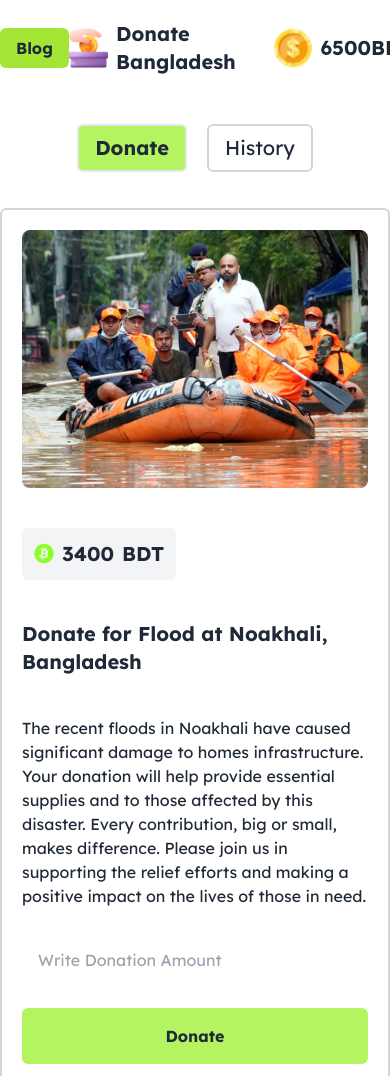
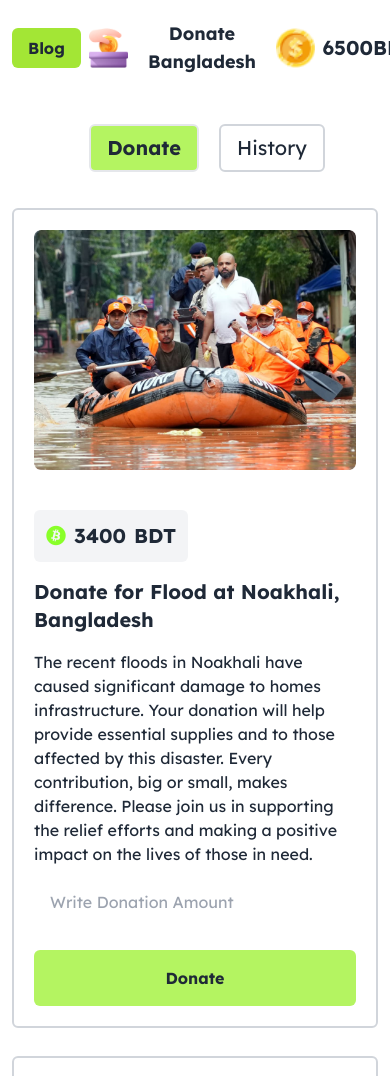
Before and after one commit to arman4hossain/B10A5-DOM-Quest-Build-and-Manipulate, a plain HTML site: page index.html in a window 390 px wide. Shown: the top 1076 px of the page. Drawn offline with nearby package versions, Linux system fonts and the light colour scheme.

Commit message:
responsiveness

```diff
--- a/index.html
+++ b/index.html
@@ -4,7 +4,7 @@
 <head>
     <meta charset="UTF-8">
     <meta name="viewport" content="width=device-width, initial-scale=1.0">
-    <title>But Ticket</title>
+    <title>Donate Bangladesh</title>
 
     <!-- Font  -->
     <link rel="preconnect" href="https://fonts.googleapis.com">
@@ -23,17 +23,16 @@
     </style>
 </head>
 
-<body>
-
+<body class="px-3">
     <header class=" backdrop-blur-md bg-white/30 fixed w-full">
-        <nav class="mx-auto max-w-screen-xl py-5 flex justify-between items-center">
+        <nav class="mx-auto max-w-screen-xl py-5 flex gap-2 text-center justify-between items-center w-full">
             <button class="bg-lime-400 border-1 rounded-md px-4 py-2 font-bold hover:bg-opacity-80"><a
                     href="/blog.html">Blog</a></button>
-            <h1 class="flex gap-2 items-center font-bold text-xl"><img class="w-10 h-10" src="assets/logo.png"
+            <h1 class="flex gap-2 items-center font-bold text-lg md:text-xl"><img class="w-10 h-10" src="assets/logo.png"
                     alt="Donate-Logo">Donate Bangladesh</h1>
             <div class="flex gap-2 items-center">
                 <img class="w-10 h-10" src="assets/coin.png" alt="">
-                <h1 class="font-bold text-xl"><span id="myBalance">6500</span>BDT</h1>
+                <h1 class="font-bold text-xl pr-5"><span id="myBalance">6500</span>BDT</h1>
             </div>
         </nav>
 
@@ -49,12 +48,11 @@
     <main class="mx-auto max-w-screen-xl grid gap-10 pt-52 pb-11">
 
 
-
-        <section id="Donate-section">
+        <section id="Donate-section" class="grid grid-cols-1 gap-7">
             <Section class="grid grid-cols-1 md:grid-cols-2 border-2 border-gray-300 gap-10 rounded-md p-5">
                 <div class="flex"><img class="w-full" src="assets/noakhali.png" alt="Loading"></div>
-                <div class="grid grid-cols-1 gap-6 content-between">
-                    <div class="grid gap-10">
+                <div class="grid grid-cols-1 gap-2 md:gap-6 content-between">
+                    <div class="grid gap-4 md:gap-10">
                         <p class="text-xl font-bold flex gap-2 items-center p-3 rounded-md bg-gray-100 w-fit h-fit"><i
                                 class="fa-brands fa-bitcoin" style="color: #89ff29;"></i><span
                                 id="NoakhaliBalance">3400</span> BDT</p>
@@ -79,8 +77,8 @@
 
             <Section class="grid grid-cols-1 md:grid-cols-2 border-2 border-gray-300 gap-10 rounded-md p-5">
                 <div class="flex"><img class="w-full" src="assets/feni.png" alt="Loading"></div>
-                <div class="grid grid-cols-1 gap-10 ">
-                    <div class="grid gap-2">
+                <div class="grid grid-cols-1 gap-4 md:gap-10 ">
+                    <div class="grid gap-4 md:gap-10">
                         <p class="text-xl font-bold flex gap-2 items-center p-3 rounded-md bg-gray-100 w-fit h-fit"><i
                                 class="fa-brands fa-bitcoin" style="color: #89ff29;"></i><span
                                 id="FeniBalance">5400</span> BDT</p>
```
Also changed, not shown: blog.html (+2 -1 lines).
